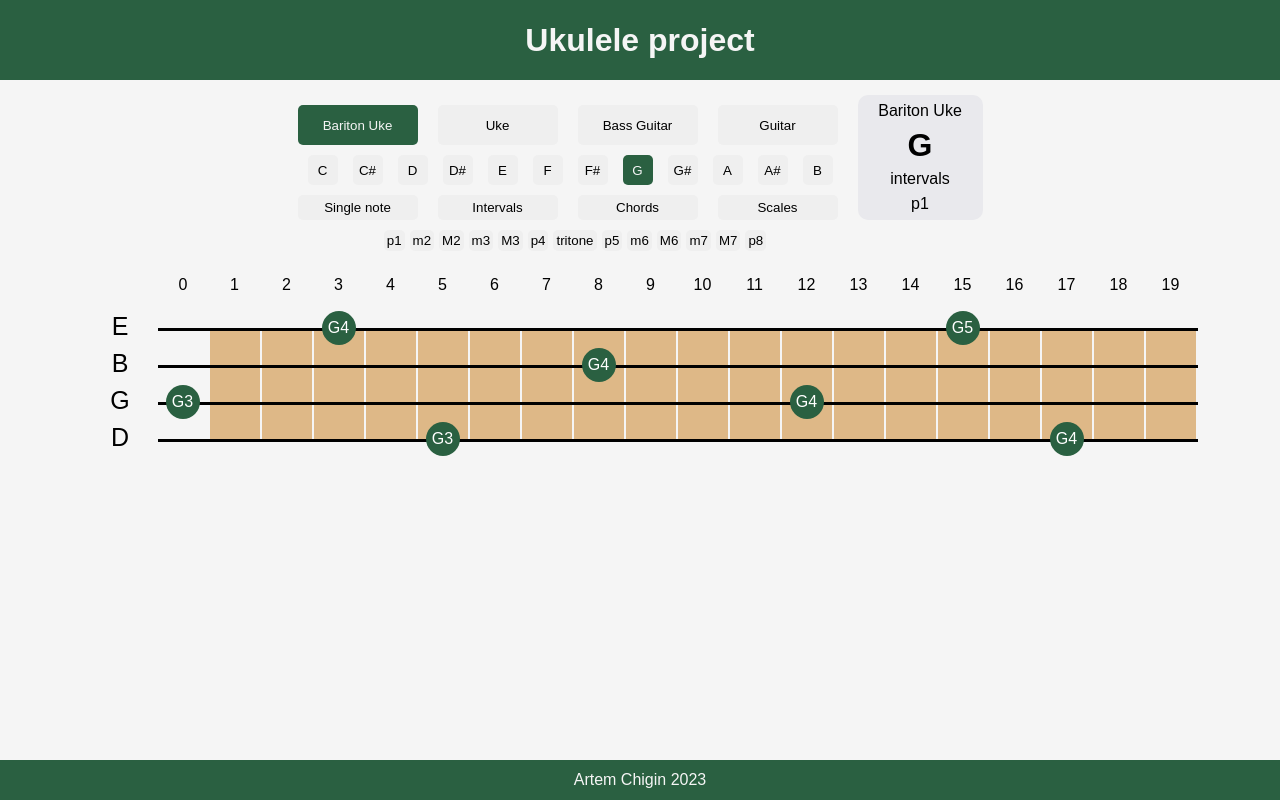
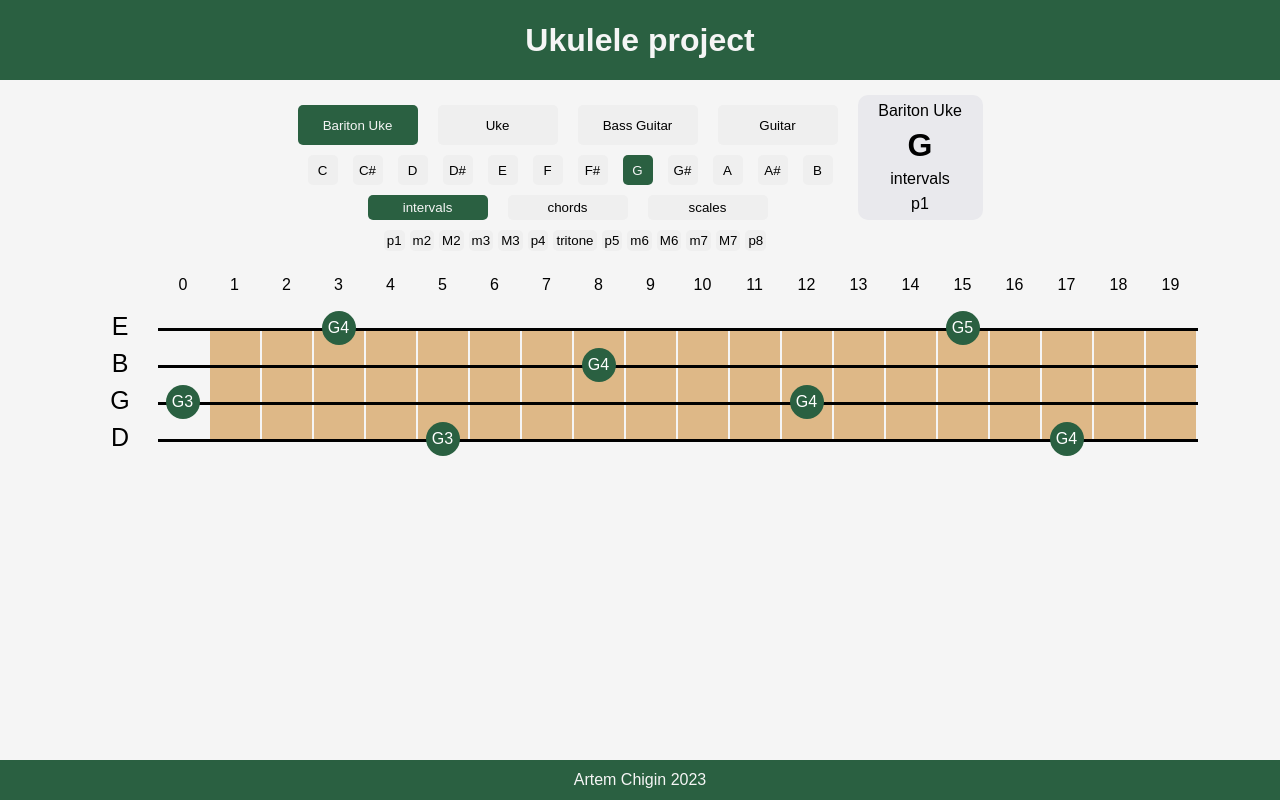
Before and after one commit to artem-chigin/fretboard-map, a React (Create React App) app: page / in a window 1280 px wide. Built offline with nearby package versions, Linux system fonts and the light colour scheme.

Commit message:
changed SelectSequenceType to work with Button

```diff
--- a/src/components-for-render/button.js
+++ b/src/components-for-render/button.js
@@ -4,7 +4,7 @@ function Button({toggled, handleClick, handleClickArguments, buttonName}) {
     let currentStyle = buttonOf;
     toggled === true ? currentStyle = buttonOn : currentStyle = buttonOf;
     return (
-        <button style={currentStyle} onClick={() => handleClick(handleClickArguments)}>{buttonName}</button>
+        <button style={currentStyle} onClick={() => handleClick(...handleClickArguments)}>{buttonName}</button>
     )
 
 }
--- a/src/components-for-render/select-instrument.js
+++ b/src/components-for-render/select-instrument.js
@@ -14,7 +14,7 @@ function SelectInstrument({onInstrumentClick, currentInstrumentName}) {
         <Button
             toggled={currentInstrumentName === instruments[name].instrumentName}
             handleClick={setInstrument}
-            handleClickArguments={instruments[name]}
+            handleClickArguments={[instruments[name]]}
             buttonName={instruments[name].instrumentName}
             key={"instrument" + index}/>
         )
--- a/src/components-for-render/select-note.js
+++ b/src/components-for-render/select-note.js
@@ -2,17 +2,12 @@ import MUSIC_CONST from "../instrument-scale-calculations/musical-constants"
 import Button from "./button";
 
 function SelectRootNote({onNoteClick, currentNoteName}) {
-    // const toggledButtonStyle = {backgroundColor: "#2A6041", color: "whitesmoke"};
-
 
     const notesButtons = MUSIC_CONST.chromaticScale.map((note, index) =>
-
-        // (currentNoteName === note) ? <button style={toggledButtonStyle} onClick={() => onNoteClick(note)} key={"button" + index}>{note}</button> :
-        // <button onClick={() => onNoteClick(note)} key={"button" + index}>{note}</button>
-        <Button
+            <Button
             toggled={currentNoteName === note}
             handleClick={onNoteClick}
-            handleClickArguments={note}
+            handleClickArguments={[note]}
             buttonName={note}
             key={"button" + index}/>
         )
--- a/src/components-for-render/select-sequence.js
+++ b/src/components-for-render/select-sequence.js
@@ -1,11 +1,23 @@
-function SelectSequenceType({onSequenceClick}) {
+import Button from "./button";
+import MUSIC_CONST from "../instrument-scale-calculations/musical-constants";
+
+
+function SelectSequenceType({onSequenceClick, currentSequence}) {
+
+    const sequences = Object.getOwnPropertyNames(MUSIC_CONST).slice(2);
+    const sequenceTypeButtons = sequences.map((sequenceName, index) => {
+        let firstSequenceElement = Object.getOwnPropertyNames(MUSIC_CONST[sequenceName])[0];
+        return <Button
+            toggled={currentSequence === sequenceName}
+            buttonName={sequenceName}
+            handleClickArguments={[sequenceName, firstSequenceElement]}
+            handleClick={onSequenceClick}
+            key={"sequence" + sequenceName + index}/>
+    });
 
     return (
         <div className="select-sequence">
-            <button onClick={() => onSequenceClick("intervals", "p1")}>Single note</button>
-            <button onClick={() => onSequenceClick("intervals", "p1")}>Intervals</button>
-            <button onClick={() => onSequenceClick("chords", "major")}>Chords</button>
-            <button onClick={() => onSequenceClick("scales", "major")}>Scales</button>
+            {sequenceTypeButtons}
         </div>
     )
 };
--- a/src/components-for-render/ui.js
+++ b/src/components-for-render/ui.js
@@ -42,10 +42,19 @@ function UI() {
                     <SelectRootNote
                         onNoteClick={(keyNote) => createSequence(keyNote, sequenceType, sequenceName)}
                         currentNoteName={rootNote}/>
-                    <SelectSequenceType onSequenceClick={(sequenceType, sequenceName) => createSequence(rootNote, sequenceType, sequenceName)}/>
-                    <SequencePanel typeOfPanel={sequenceType} onSequenceTypeClick={(sequenceName) => createSequence(rootNote, sequenceType, sequenceName)}/>
+                    <SelectSequenceType
+                        onSequenceClick={(sequenceType, sequenceName) => createSequence(rootNote, sequenceType, sequenceName)}
+                        currentSequence={sequenceType}/>
+                    <SequencePanel
+                        typeOfPanel={sequenceType}
+                        onSequenceTypeClick={(sequenceName) => createSequence(rootNote, sequenceType, sequenceName)}/>
                 </div>
-                <InfoPanel rootNote={rootNote} sequenceType={sequenceType} sequenceName={sequenceName} sequence={sequence} instrumentName={currentInstrument.instrumentName}/>
+                <InfoPanel
+                    rootNote={rootNote}
+                    sequenceType={sequenceType}
+                    sequenceName={sequenceName}
+                    sequence={sequence}
+                    instrumentName={currentInstrument.instrumentName}/>
             </div>
                 <div className='instrument-container'>
                     <DisplayInstrument instrument={currentInstrument}/>
```
